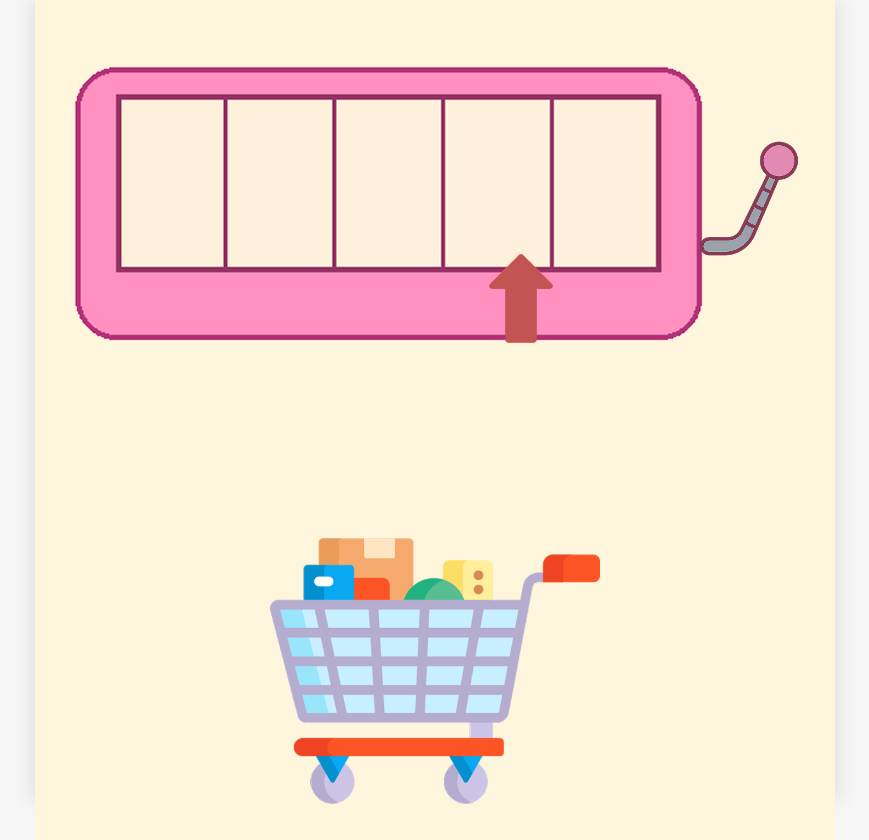
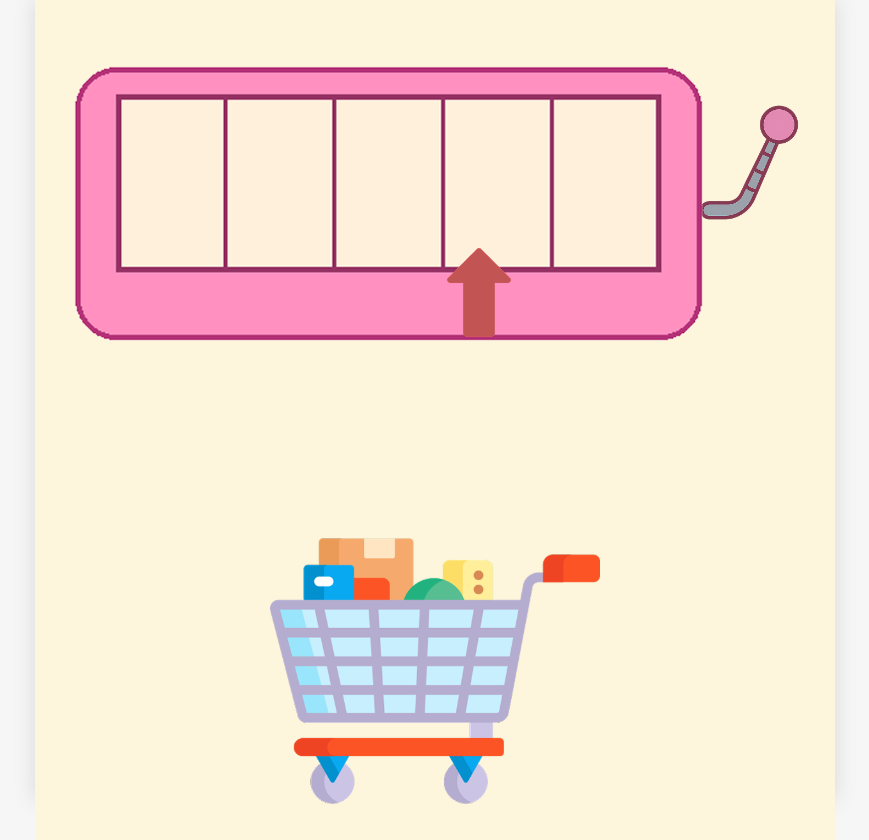
Before and after one commit to hyesukkk/su-s-slot-kitchen, a React (Vite) app: page /game in a window 1280 px wide. Shown: the whole page, without its empty margins (205-1074 px from the left). Built offline with nearby package versions, Linux system fonts and the light colour scheme; a web font is replaced by a local one.

Commit message:
requestAnimationFrame사용전

```diff
--- a/src/pages/Game.css
+++ b/src/pages/Game.css
@@ -8,23 +8,28 @@
   padding-top: 40px;
 }
 
-/* 슬롯 박스 + 핸들 */
 .slot-container {
-  position: relative; /*화살표의 기준 */
   display: flex;
   justify-content: center;
-  align-items: center;
-  /* gap: 0; */
+  align-items: flex-start;
+  position: relative;
+}
+
+/* 슬롯박스 래퍼 */
+.slot-box-wrapper {
+  position: relative; /* 화살표의 기준 */
+  width: 85%;
 }
 
 .slot-box {
-  width: 85%;
+  width: 100%;
 }
 
 .handle {
   background: none;
   border: none;
   margin-left: -55px; /* 슬롯박스 오른쪽에 살짝 겹쳐보이게 */
+  margin-top: 50px;
   padding: 0;
   cursor: pointer;
 }
@@ -36,8 +41,8 @@
 /* 화살표 */
 .arrow {
   position: absolute;
-  bottom: 17px; /* 슬롯박스 이미지 하단선에 딱 붙도록 조절 */
-  transform: translateX(-50%);
+  bottom: 25px;
+  transform: translateX(-50%) translateY(-2px);
   width: 70px;
   transition: left 0.2s ease;
 }
--- a/src/pages/Game.jsx
+++ b/src/pages/Game.jsx
@@ -24,25 +24,26 @@ const Game = () => {
 
   return (
     <div className="Game">
-      {/* 슬롯 박스 + 핸들 */}
       <div className="slot-container">
+        {/* 슬롯박스만 감싸는 래퍼 */}
+        <div className="slot-box-wrapper">
           <img className="slot-box" src="/assets/slot_box.png" alt="슬롯박스" />
-        <button className="handle" onClick={handleStop}>
-          <img src="/assets/handle.png" alt="핸들" />
-        </button>
 
+          {/* 화살표도 여기에 넣기 */}
           <img
             className="arrow"
             src="/assets/arrow.png"
             alt="화살표"
             style={{
-            left: `${slotIndex * 16 + 18}%`,
-            // position: "absolute",
-            // bottom: "-20px",
-            // transform: "translateX(-50%)",
-            // transition: "left 0.2s ease",
+              left: `${slotIndex * 20 + 10}%`, // 5칸 기준 중앙 위치
             }}
           />
+        </div>
+
+        {/* 핸들은 밖에 두기 */}
+        <button className="handle" onClick={handleStop}>
+          <img src="/assets/handle.png" alt="핸들" />
+        </button>
       </div>
 
       {/* 카트 */}
```
Lines whose indentation alone changed are shown as unchanged.
